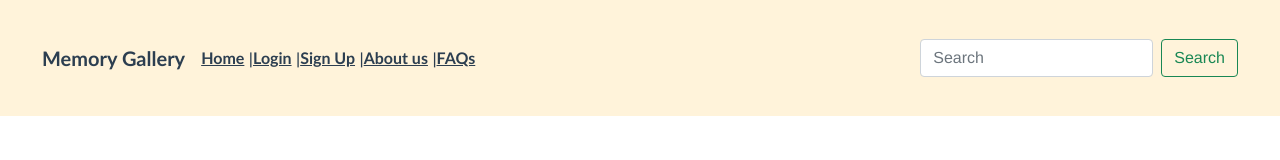
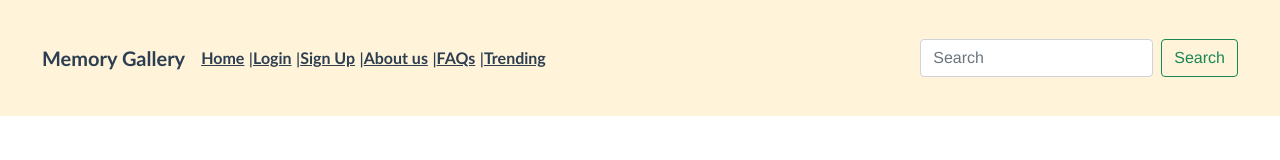
Before and after one commit to LukaAbramovic/MemoryGallery, a Vue app: page / in a window 1280 px wide. Shown: the top 160 px of the page. Built offline with nearby package versions, Linux system fonts and the light colour scheme.

Commit message:
commit on master

```diff
--- a/src/App.vue
+++ b/src/App.vue
@@ -23,7 +23,11 @@
           <router-link to="/AboutUs">About us</router-link> |
         </li>
         <li class="nav-item">
-         <router-link to="/FAQs">FAQs</router-link>
+         <router-link to="/FAQs">FAQs</router-link>  |
+        </li>
+          </li>
+        <li class="nav-item">
+         <router-link to="/Trending">Trending </router-link>
         </li>
       </ul>
       <form class="d-flex">
```
